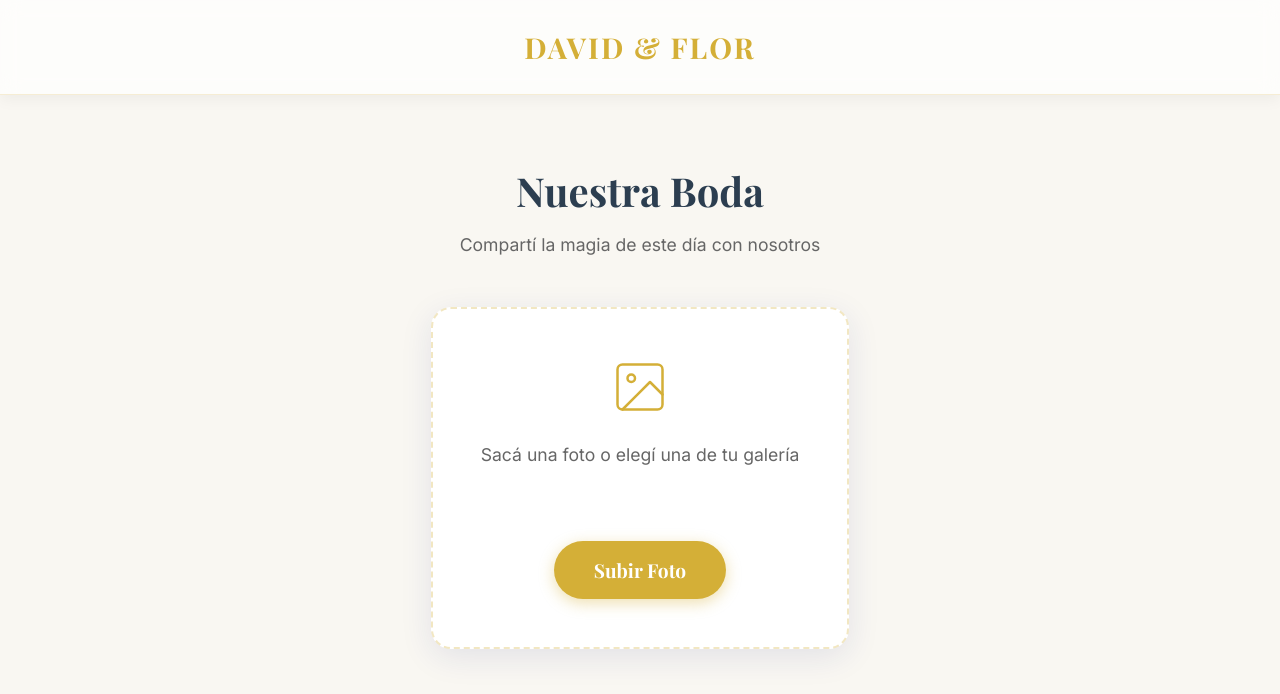
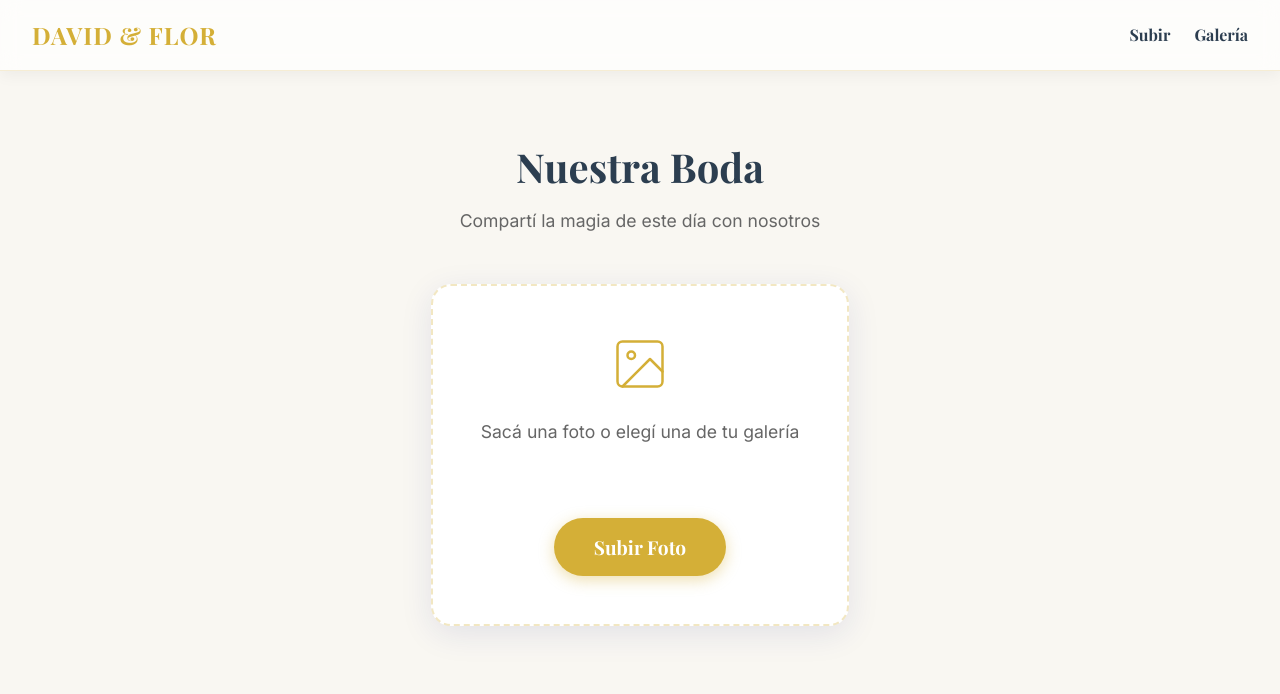
Before and after one commit to niko3400/BodaDavidFlor, a React (Vite) app: page / in a window 1280 px wide. Shown: the top 694 px of the page. Built offline with nearby package versions, Linux system fonts and the light colour scheme.

Commit message:
Actualización de URL del script

```diff
--- a/index.html
+++ b/index.html
@@ -1,18 +1,23 @@
 <!DOCTYPE html>
 <html lang="es">
+
 <head>
   <meta charset="UTF-8" />
-    <link rel="icon" type="image/svg+xml" href="/vite.svg" />
+  <link rel="icon" type="image/png"
+    href="/C:\Users\jniko\.gemini\antigravity\brain\5cbf38a6-9c4a-49a3-969d-6042c6e51bd0\wedding_favicon_logo_1772191493296.png" />
   <meta name="viewport" content="width=device-width, initial-scale=1.0" />
   <title>David & Flor - Compartí tus fotos</title>
   <meta name="description" content="Subí tus fotos de la boda de David y Flor directamente a su Google Drive." />
   <!-- Google Fonts -->
   <link rel="preconnect" href="https://fonts.googleapis.com">
   <link rel="preconnect" href="https://fonts.gstatic.com" crossorigin>
-    <link href="https://fonts.googleapis.com/css2?family=Inter:wght@400;600&family=Playfair+Display:wght@700&display=swap" rel="stylesheet">
+  <link href="https://fonts.googleapis.com/css2?family=Inter:wght@400;600&family=Playfair+Display:wght@700&display=swap"
+    rel="stylesheet">
 </head>
+
 <body>
   <div id="root"></div>
   <script type="module" src="/src/main.jsx"></script>
 </body>
+
 </html>
--- a/package.json
+++ b/package.json
@@ -8,7 +8,8 @@
   },
   "dependencies": {
     "react": "^18.2.0",
-    "react-dom": "^18.2.0"
+    "react-dom": "^18.2.0",
+    "react-router-dom": "^6.30.3"
   },
   "devDependencies": {
     "@types/react": "^18.0.27",
--- a/src/App.css
+++ b/src/App.css
@@ -53,7 +53,7 @@ h3 {
 /* Header / La Barra */
 .navbar {
   width: 100%;
-  padding: 1.5rem;
+  padding: 1rem 2rem;
   background: var(--glass-bg);
   backdrop-filter: blur(10px);
   -webkit-backdrop-filter: blur(10px);
@@ -62,17 +62,36 @@ h3 {
   top: 0;
   z-index: 100;
   display: flex;
-  justify-content: center;
+  justify-content: space-between;
   align-items: center;
   box-shadow: 0 4px 15px rgba(0, 0, 0, 0.05);
 }
 
 .navbar-brand {
   font-family: var(--font-serif);
-  font-size: 1.8rem;
+  font-size: 1.5rem;
   color: var(--primary-color);
-  letter-spacing: 2px;
+  letter-spacing: 1px;
   text-transform: uppercase;
+  text-decoration: none;
+}
+
+.nav-links {
+  display: flex;
+  gap: 1.5rem;
+}
+
+.nav-link {
+  text-decoration: none;
+  color: var(--secondary-color);
+  font-family: var(--font-serif);
+  font-weight: 600;
+  font-size: 1rem;
+  transition: color 0.3s ease;
+}
+
+.nav-link:hover {
+  color: var(--primary-color);
 }
 
 /* Main Content */
@@ -210,3 +229,19 @@ h3 {
     grid-template-columns: repeat(3, 1fr);
   }
 }
+
+.full-gallery {
+  grid-template-columns: repeat(2, 1fr);
+  margin-top: 2rem;
+  animation: fadeIn 0.8s ease-out forwards;
+}
+
+@media (min-width: 600px) {
+  .full-gallery {
+    grid-template-columns: repeat(3, 1fr);
+  }
+}
+
+.gallery-section {
+  width: 100%;
+}
--- a/src/App.jsx
+++ b/src/App.jsx
@@ -1,11 +1,13 @@
-import React, { useState } from 'react';
+import React, { useState, useEffect } from 'react';
+import { BrowserRouter as Router, Routes, Route, Link, useLocation } from 'react-router-dom';
 import './App.css';
 
-function App() {
+const SCRIPT_URL = 'https://script.google.com/macros/s/AKfycbwC-tBZ4pGHVB6eHPO8PvAueb7rhLXVl2zjfnQMWrlLvWG-9YnYas-P073ldNtrJSLG/exec';
+
+function Upload({ onUploadSuccess }) {
   const [file, setFile] = useState(null);
   const [uploading, setUploading] = useState(false);
   const [message, setMessage] = useState('');
-  const [recentPhotos, setRecentPhotos] = useState([]);
 
   const handleFileChange = (e) => {
     if (e.target.files[0]) {
@@ -23,22 +25,16 @@ function App() {
     setUploading(true);
     setMessage('Subiendo foto...');
 
-    // Placeholder for actual upload logic
-    // We will use FileReader to convert files to base64 for Google Apps Script
     try {
       const reader = new FileReader();
       reader.readAsDataURL(file);
       reader.onload = async () => {
         const base64Data = reader.result.split(',')[1];
 
-        // Logic to upload to Google Apps Script bridge
-
-        const response = await fetch('https://script.google.com/macros/s/AKfycbyZQQ8tnJLrmA_jy4EY4so1Arfr_qe0JIvjP7AHaHSq2dVn5ABrdka5jEajWSKzoKCh/exec', {
+        await fetch(SCRIPT_URL, {
           method: 'POST',
-          mode: 'no-cors', // Apps Script requires no-cors if not using specialized headers
-          headers: {
-            'Content-Type': 'text/plain',
-          },
+          mode: 'no-cors',
+          headers: { 'Content-Type': 'text/plain' },
           body: JSON.stringify({
             file: base64Data,
             filename: file.name,
@@ -46,13 +42,7 @@ function App() {
           })
         });
 
-        // Add to local recent photos for preview
-        const newPhoto = {
-          id: Date.now(),
-          url: reader.result // We use the local base64 for immediate feedback
-        };
-
-        setRecentPhotos(prev => [newPhoto, ...prev].slice(0, 9)); // Keep last 9
+        onUploadSuccess(reader.result);
         setUploading(false);
         setFile(null);
         setMessage('¡Foto subida con éxito! Gracias por compartir.');
@@ -65,12 +55,6 @@ function App() {
   };
 
   return (
-    <>
-      <nav className="navbar">
-        <div className="navbar-brand">David & Flor</div>
-      </nav>
-
-      <main className="app-container">
     <section className="hero">
       <h1>Nuestra Boda</h1>
       <p>Compartí la magia de este día con nosotros</p>
@@ -117,10 +101,80 @@ function App() {
           </p>
         )}
       </div>
+    </section>
+  );
+}
 
+function Gallery() {
+  const [photos, setPhotos] = useState([]);
+  const [loading, setLoading] = useState(true);
+
+  useEffect(() => {
+    fetchPhotos();
+  }, []);
+
+  const fetchPhotos = async () => {
+    try {
+      const response = await fetch(SCRIPT_URL);
+      const data = await response.json();
+      setPhotos(data);
+    } catch (error) {
+      console.error("Error fetching photos:", error);
+    } finally {
+      setLoading(false);
+    }
+  };
+
+  return (
+    <section className="gallery-section hero">
+      <h1>Galería de Fotos</h1>
+      <p>Todos los momentos compartidos</p>
+
+      {loading ? (
+        <p>Cargando galería...</p>
+      ) : (
+        <div className="thumbnails-grid full-gallery">
+          {photos.map(photo => (
+            <div key={photo.id} className="thumbnail-container">
+              <img src={photo.thumbnail} alt={photo.name} loading="lazy" />
+            </div>
+          ))}
+          {photos.length === 0 && <p>Aún no hay fotos en la galería. ¡Sé el primero en subir una!</p>}
+        </div>
+      )}
+    </section>
+  );
+}
+
+function App() {
+  const [recentPhotos, setRecentPhotos] = useState([]);
+
+  const handleUploadSuccess = (url) => {
+    const newPhoto = {
+      id: Date.now(),
+      url: url
+    };
+    setRecentPhotos(prev => [newPhoto, ...prev].slice(0, 3));
+  };
+
+  return (
+    <Router>
+      <nav className="navbar">
+        <Link to="/" className="navbar-brand">David & Flor</Link>
+        <div className="nav-links">
+          <Link to="/" className="nav-link">Subir</Link>
+          <Link to="/galeria" className="nav-link">Galería</Link>
+        </div>
+      </nav>
+
+      <main className="app-container">
+        <Routes>
+          <Route path="/" element={
+            <>
+              <Upload onUploadSuccess={handleUploadSuccess} />
               {recentPhotos.length > 0 && (
                 <div className="recent-uploads">
-              <h2>Fotos compartidas</h2>
+                  <h2>Recién subidas</h2>
                   <div className="thumbnails-grid">
                     {recentPhotos.map(photo => (
                       <div key={photo.id} className="thumbnail-container">
@@ -130,9 +184,12 @@ function App() {
                   </div>
                 </div>
               )}
-        </section>
+            </>
+          } />
+          <Route path="/galeria" element={<Gallery />} />
+        </Routes>
       </main>
-    </>
+    </Router>
   );
 }
 
```
Also changed, not shown: 1 other file (tests, documents, lock files or other folders). Lines whose indentation alone changed are shown as unchanged.
